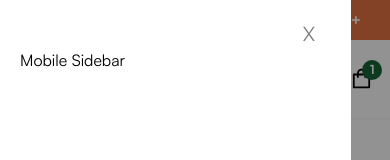
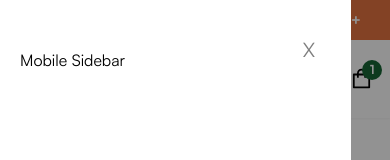
Before and after one commit to Mohamednasser480/food-trends-front, a React (Create React App) app: page /about in a window 390 px wide. Both pictures are taken after a click on the icon 28 px from the left and 78 px from the top of the page. Shown: the top 160 px of the page. Built offline with nearby package versions, Linux system fonts and the light colour scheme.

Commit message:
style: Fix Modal to be responsive

```diff
--- a/src/components/UI/Modal.js
+++ b/src/components/UI/Modal.js
@@ -26,9 +26,9 @@ export default function Modal(props) {
           onClick={hideModal}
         >
           <div className={props.className} data-aos={props.effect}>
-            <div className="flex flex-col">
+            <div className="flex h-full w-full flex-col">
               <span
-                className="mr-4 w-fit cursor-pointer self-end text-xl text-base-400 hover:font-bold hover:text-red-400"
+                className="relative right-4 top-4 w-fit cursor-pointer self-end text-xl text-base-400 hover:font-bold hover:text-red-400"
                 onClick={hideModal}
               >
                 X
```
